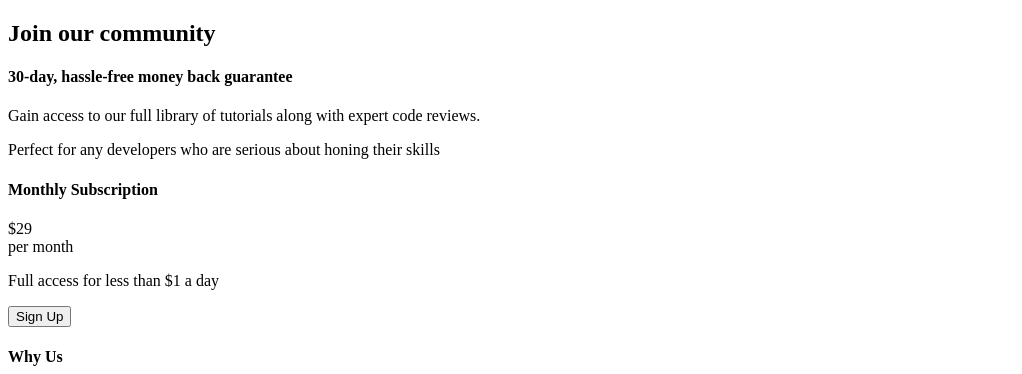
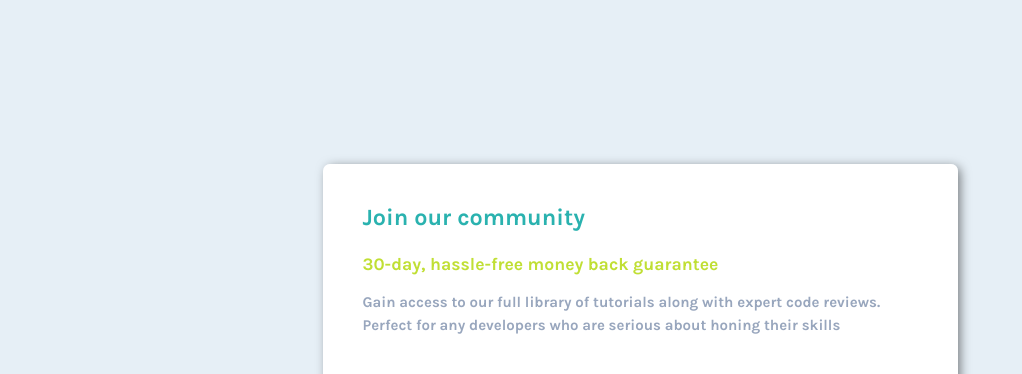
Before and after one commit to aymanmomin/frontendmentor.io-challenge-single-price-grid-component, a plain HTML site: page index.html in a window 1280 px wide. Shown: the top 374 px of the page, without its empty margins (0-1022 px from the left). Drawn offline with Linux system fonts and the light colour scheme.

Commit message:
styling the complete card

```diff
--- a/style.css
+++ b/style.css
@@ -1,3 +1,138 @@
+@import url('https://fonts.googleapis.com/css2?family=Karla:ital,wght@0,700;1,400&display=swap');
+
+html{
+    font-size: 16px;
+    font-family: 'Karla', sans-serif;
+    box-sizing: border-box;
+    font-weight: 400;
+}
+
+*, *:before, *:after {
+    box-sizing: inherit;
+}
+
+body {
+    background-color: #E6EFF6;
+}
+
+.card {
+    margin: auto;
+    margin-top: 163.50px;
+    width: 635px;
+    height: 475px;
+    border-radius: 7px;
+    overflow: hidden;
+    box-shadow: 3px 2px 11px -1px rgba(0,0,0,0.51);
+}
+
+.top-section {
+    background-color: #FFFFFF;
+    width: 100%;
+    height: 45%;
+    padding: 21px;
+    padding-left: 40px;
+}
+
+.top-section h2 {
+    color: #2ab2af;
+    font-weight: 700;
+    font-size: 1.46rem;
+}
+
+.top-section h4 {
+    font-size: 1.1rem;
+    color: #c0df34;
+}
+
+.top-section .content {
+    color: #98a6bd;
+    line-height: 0.5rem;
+    font-size: 0.935rem;
+}
+
+
+.bottom-section {
+    width: 100%;
+    height: 55%;
+    display: flex;
+}
+
+.bottom-left-section {
+    background-color: #2ab2af;
+    width: 50%;
+    height: 100%;
+    padding:20px;
+    padding-left: 40px;
+    color: #e5eff5;
+}
+
+.bottom-left-section h4 {
+    font-size: 1.13rem;
+    line-height: 1rem;
+}
+
+.bottom-left-section .price {
+    display: flex;
+}
+
+.bottom-left-section .price .price-value {
+    font-weight: 700;
+    font-size: 2rem;
+    line-height: 1.9rem;
+}
+
+.bottom-left-section .price .price-frequency {
+    font-size: 0.95rem;
+    padding: 7.6px;
+    padding-left: 10.5px;
+    opacity: 0.5;
+}
+
+.bottom-left-section p {
+    font-size: 0.935rem;
+    /* color: red; */
+    position: relative;
+    top: -5px;
+}
+
+button {
+    font-size: 1rem;
+    background-color: #c0df34;
+    width: 238.188px;
+    height: 50px;
+    margin-top: 9.5px;
+    border-radius: 5px;
+    border: none;
+    box-shadow: 3px 2px 11px -1px rgba(0,0,0,0.51);
+}
+
+button:hover {
+    cursor: pointer;
+    background-color: #c0de37bc;
+
+}
+
+.bottom-right-section {
+    background-color: #4ABEBD;
+    width: 50%;
+    height: 100%;
+    padding:20px;
+    padding-left: 40px;
+    color: #e5eff5;
+}
+
+.bottom-right-section h4 {
+    font-size: 1.13rem;
+    line-height: 1rem;
+}
+
+.bottom-right-section ul {
+    list-style: none;
+    padding: 0;
+    font-size: 0.8rem;
+    line-height: 1.2rem;
+}
+
 .attribution {
     font-size: 11px;
     text-align: center;
```
